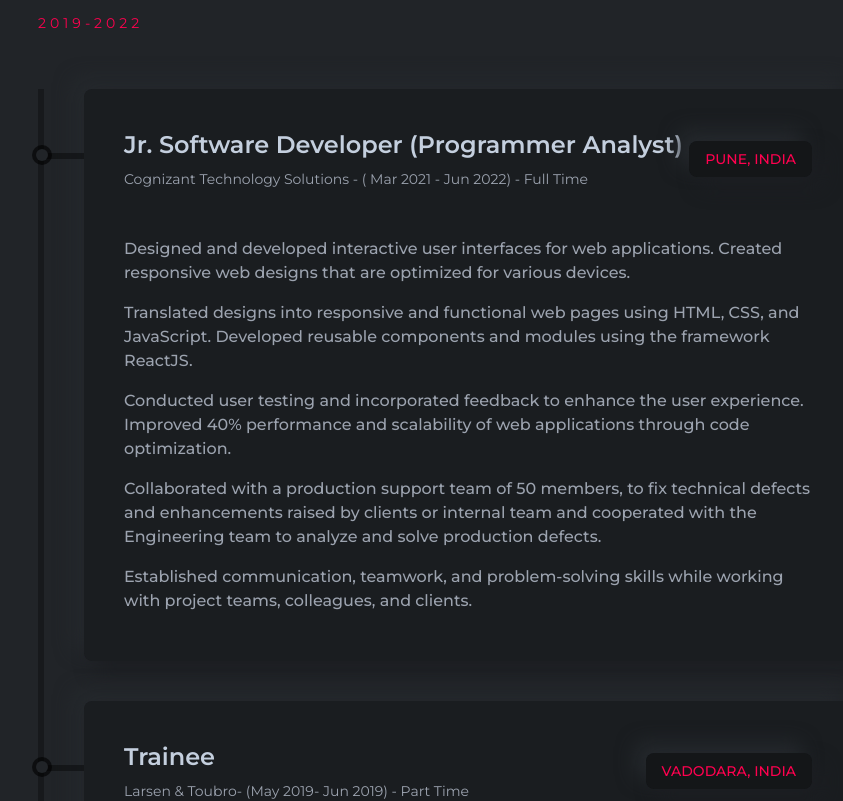
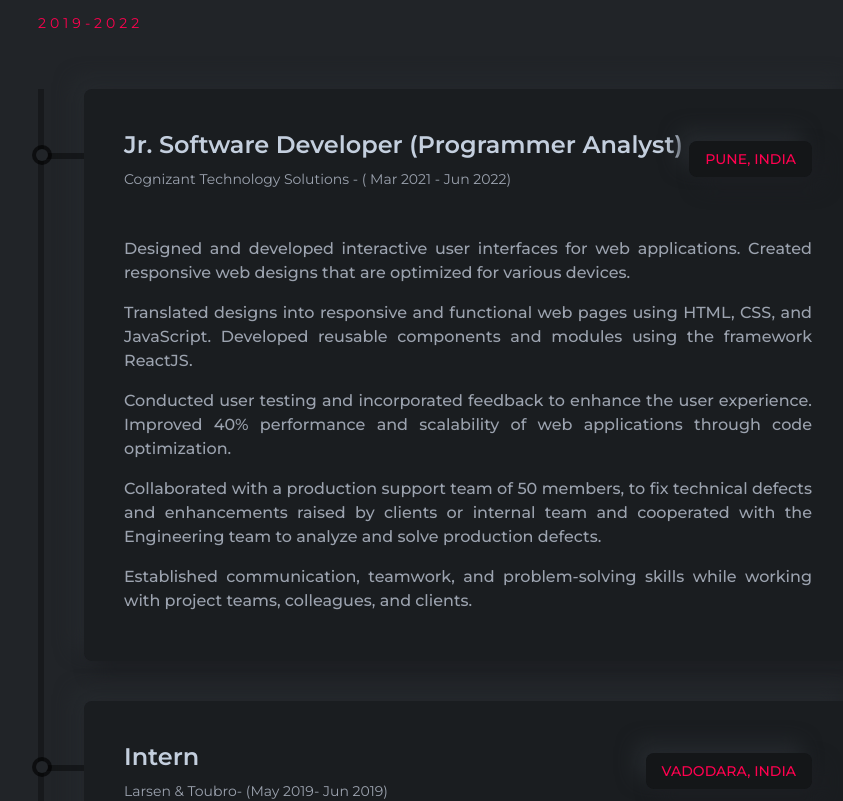
Before and after one commit to aashi2912/webportfolio, a React (Create React App) app: page / in a window 1280 px wide. Shown: the part 1280-2081 px from the top of the page, without its empty margins (195-1038 px from the left). Built offline with nearby package versions, Linux system fonts and the light colour scheme.

Commit message:
css changes

```diff
--- a/src/components/contact/Contact.js
+++ b/src/components/contact/Contact.js
@@ -10,7 +10,7 @@ const Contact = () => {
       <div className="flex justify-center items-center text-center">
         <Title title="CONTACT" des="GET IN TOUCH" />
       </div>
-      <div className="flex flex-col gap-4 lex justify-center items-center text-center rounded-lg shadow-shadowOne p-20  bg-gradient-to-r from-bodyColor to-[#202327] group hover:scale-110 cursor-pointer hover:bg-gradient-to-b hover:from-gray-900 hover:gray-900 transition-colors duration-1000">
+      <div className="flex flex-col gap-4 lex justify-center items-center text-center rounded-lg shadow-shadowOne py-20 px-10 md:p-20  bg-gradient-to-r from-bodyColor to-[#202327] group hover:scale-110 cursor-pointer hover:bg-gradient-to-b hover:from-gray-900 hover:gray-900 transition-colors duration-1000">
         <h3 className="text-3xl font-bold text-white">Aashi Thakkar</h3>
         <p className="text-lg font-normal text-designColor">
           Front-end Developer
--- a/src/components/experience/Experience.js
+++ b/src/components/experience/Experience.js
@@ -22,7 +22,7 @@ const Experience = () => {
           <div className="flex flex-col gap-4">
             <p className="text-sm text-designColor tracking-[4px]">2019-2022</p>
           </div>
-          <div className="mt-14 w-full h-fit border-l-[6px] border-l-black border-opacity-30 flex flex-col gap-10">
+          <div className="mt-14 w-full h-fit border-l-[6px] border-l-black border-opacity-30 flex flex-col gap-10 text-justify">
             {workExperiences.map(
               ({ title, subTitle, _id, location, description }) => (
                 <ExperienceCard
--- a/src/constants/index.js
+++ b/src/constants/index.js
@@ -33,8 +33,7 @@ export const workExperiences = [
   {
     _id: 1,
     title: "Jr. Software Developer (Programmer Analyst)",
-    subTitle:
-      "Cognizant Technology Solutions - ( Mar 2021 - Jun 2022) - Full Time",
+    subTitle: "Cognizant Technology Solutions - ( Mar 2021 - Jun 2022)",
     location: "PUNE, INDIA",
     description: [
       "Designed and developed interactive user interfaces for web applications. Created responsive web designs that are optimized for various devices.",
@@ -46,8 +45,8 @@ export const workExperiences = [
   },
   {
     _id: 2,
-    title: "Trainee",
-    subTitle: "Larsen & Toubro- (May 2019- Jun 2019) - Part Time",
+    title: "Intern",
+    subTitle: "Larsen & Toubro- (May 2019- Jun 2019)",
     location: "VADODARA, INDIA",
     description: [
       "Developed a Python application for the organization’s internal infrastructure.",
```
